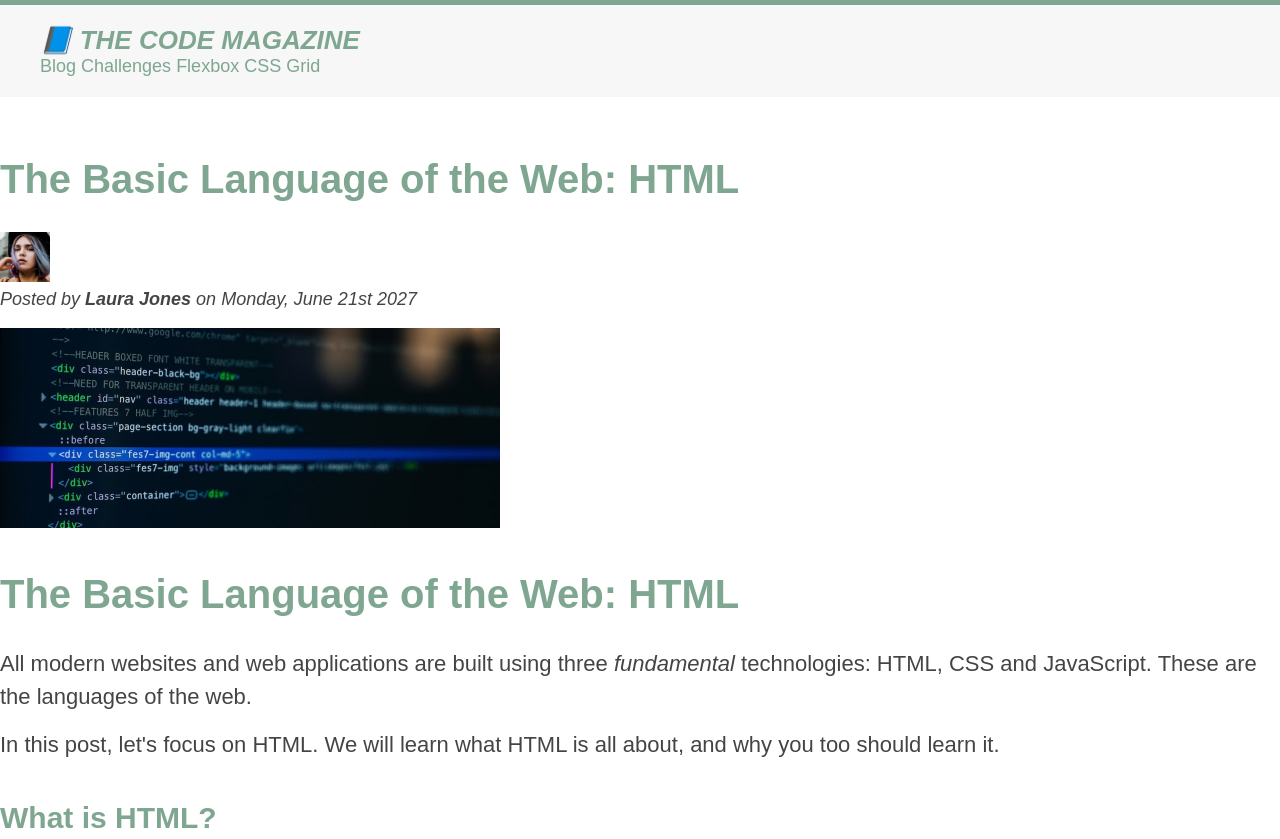
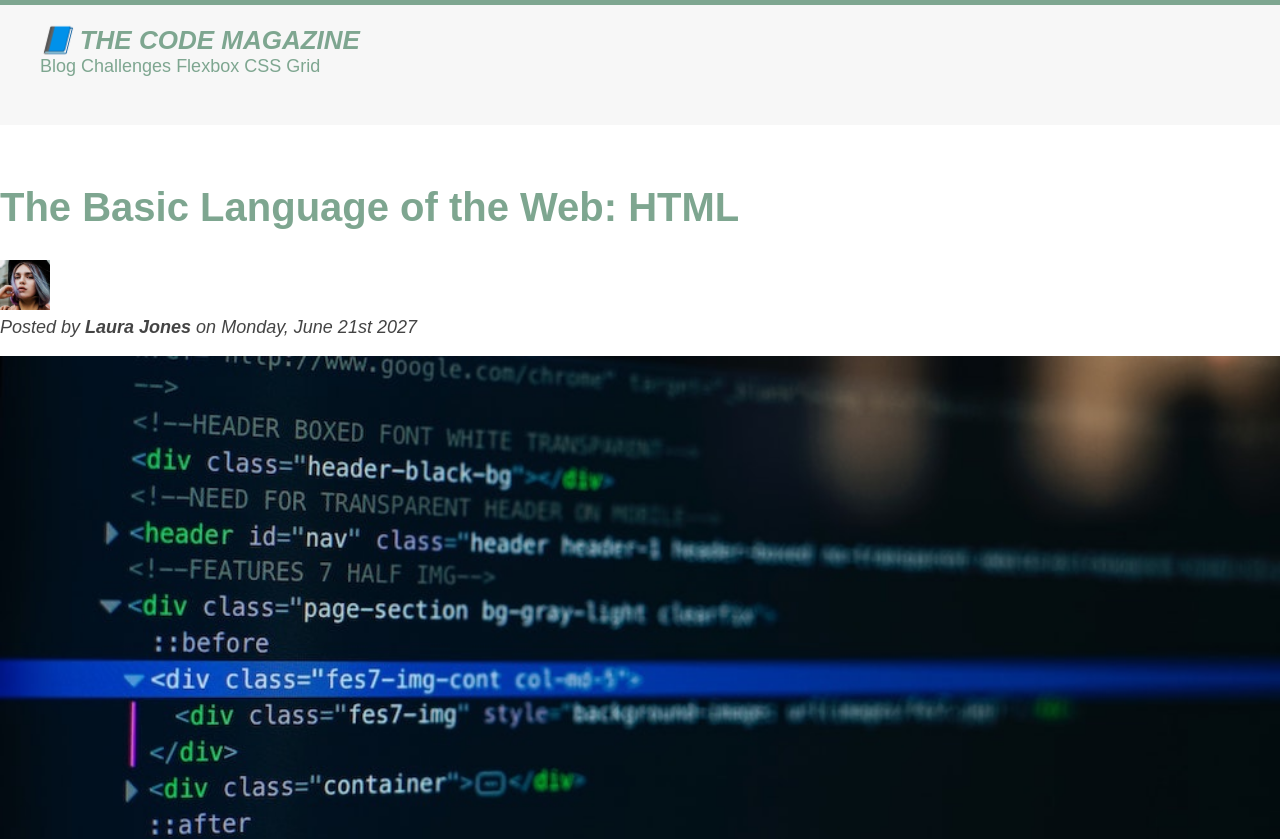
Before and after one commit to hungbui7690/htmlcss_jonas, a plain HTML site: page starter/02-HTML-Fundamentals/index.html in a window 1280 px wide. Shown: the top 839 px of the page. Drawn offline with Linux system fonts and the light colour scheme.

Commit message:
CSS Fundamentals - 36. Adding Dimensions

```diff
--- a/starter/02-HTML-Fundamentals/index.html
+++ b/starter/02-HTML-Fundamentals/index.html
@@ -52,6 +52,7 @@
           alt="HTML Code on a screen"
           width="500"
           height="200"
+          class="post-img"
         />
       </header>
 
--- a/starter/02-HTML-Fundamentals/styles.css
+++ b/starter/02-HTML-Fundamentals/styles.css
@@ -19,6 +19,7 @@
   not every properties are inheritted >> just text, color properties are inheritted
   NOT INHERITTED: border
 */
+/* || ======================= GENERAL ======================= || */
 body {
   font-family: sans-serif;
   color: #444; /* effected, but it is easy to be overwritten by the other rule*/
@@ -141,7 +142,7 @@ a:active {
   font-style: italic;
 } */
 
-/* ======================================================== */
+/* ======================== SECTIONS ====================== */
 nav {
   font-size: 18px;
 }
@@ -150,6 +151,7 @@ nav {
   background-color: #f7f7f7;
   padding: 20px 40px; /*topbot leftright*/
   margin-bottom: 60px;
+  height: 80px;
 }
 
 .post-header {
@@ -165,6 +167,7 @@ aside {
   border-top: 5px solid #7ea690;
   border-bottom: 5px solid #7ea690;
   padding: 50px 20px;
+  width: 500px;
 }
 
 #author {
@@ -175,6 +178,11 @@ aside {
 .related-author {
   font-size: 18px;
   font-weight: bold;
+}
+
+.post-img {
+  width: 100%;
+  height: auto;
 }
 
 /* ul {
```
Also changed, not shown: VSCode.txt.
